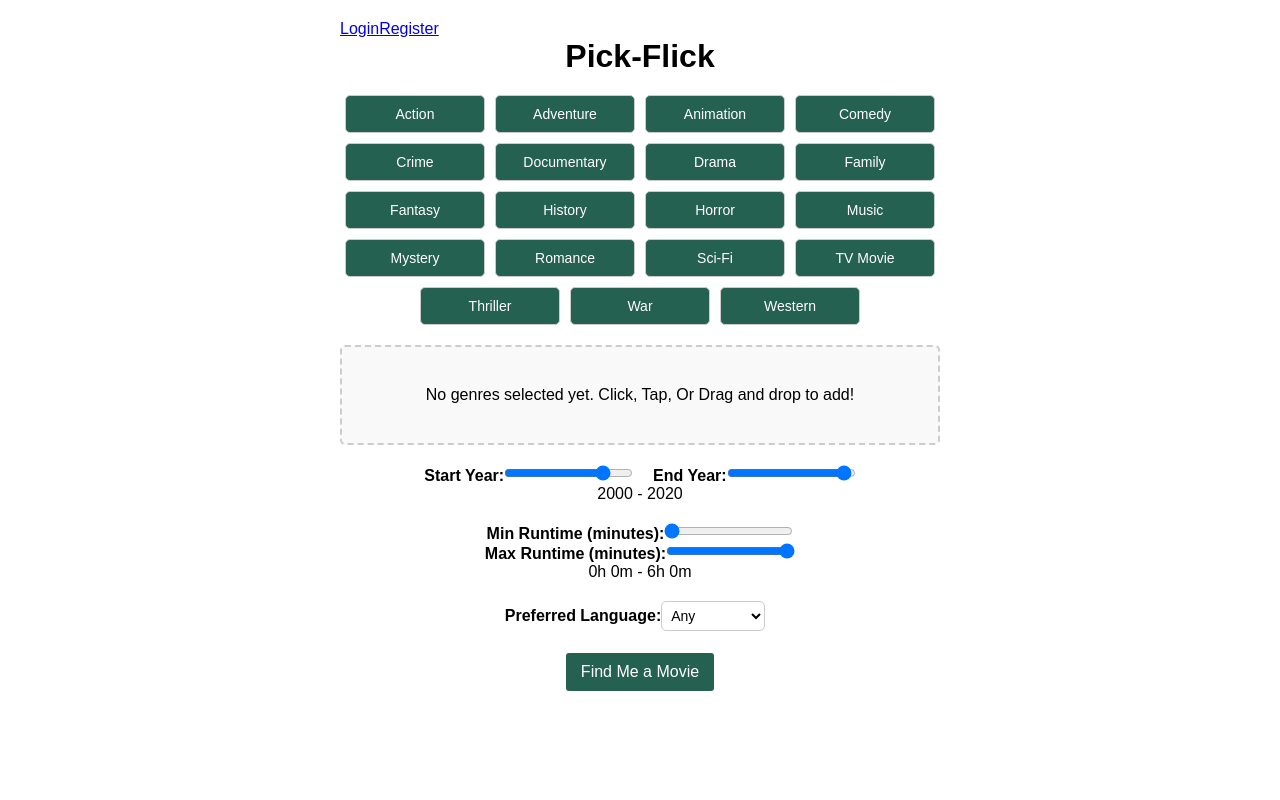
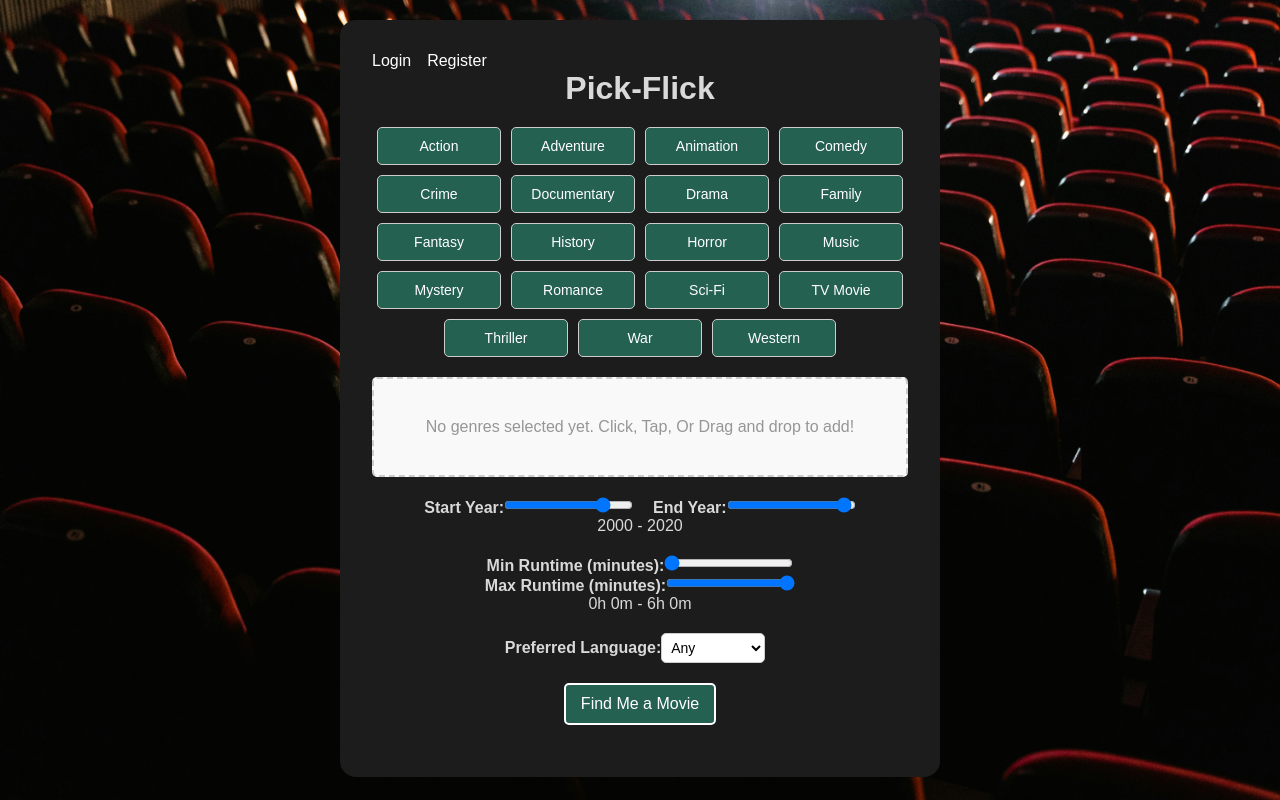
Before and after one commit to JaceG/Pick-Flick, a React (Vite) app in the folder client/: page / in a window 1280 px wide. Built offline with nearby package versions, Linux system fonts and the light colour scheme.

Commit message:
Styled the page

```diff
--- a/client/src/App.css
+++ b/client/src/App.css
@@ -12,6 +12,7 @@
   align-items: center; /* Center content vertically */
   height: 100vh; /* Full viewport height */
   margin: 0; /* Remove default margin */
+
 }
 
 /* General styles for the app container */
@@ -29,11 +30,18 @@
   box-sizing: border-box; /* Ensure padding is included in the width/height */
   overflow: auto; /* Allow scrolling if content overflows */
   width: 100%;
+  background-image: url('./assets/Theater1.jpg');
+  background-size: cover;
+  background-repeat: no-repeat;
+  background-position: center;
 }
 
 .content {
   max-width: 600px;
-
+  background-color: #1c1c1c;
+  padding: 32px;
+  border-radius: 16px;
+  color: #d9d9d9;
 }
 
 .find-movie-button {
@@ -52,6 +60,16 @@
 nav {
   display: flex;
   flex-direction: row;
+}
+
+nav > :not(:first-child) {
+  margin-left: 16px;
+
+}
+
+.nav-button {
+  color: white;
+  text-decoration: none;
 }
 
 /* Responsive styles for smaller screens */
--- a/client/src/components/SelectedGenres/SelectedGenres.css
+++ b/client/src/components/SelectedGenres/SelectedGenres.css
@@ -59,3 +59,7 @@ body.dark-mode .selected-genres-header {
 .remove-genre-button:hover {
   color: red; /* Change text color to red on hover */
 }
+
+p {
+  color: #969696;
+}
```
Also changed, not shown: client/src/assets/Theater1.jpg (added), 1 other file (tests, documents, lock files or other folders).
